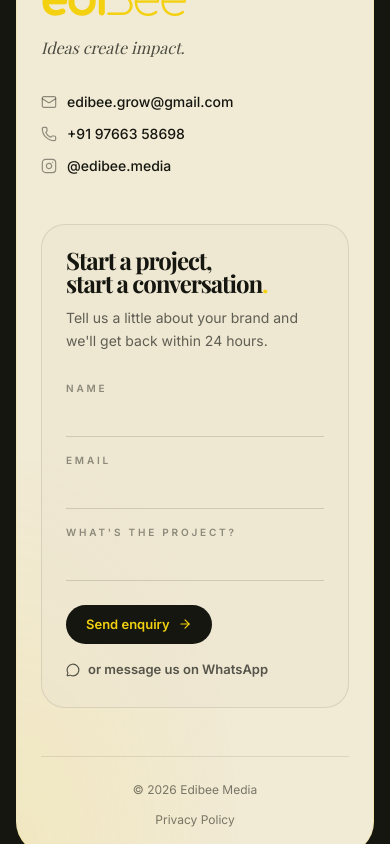
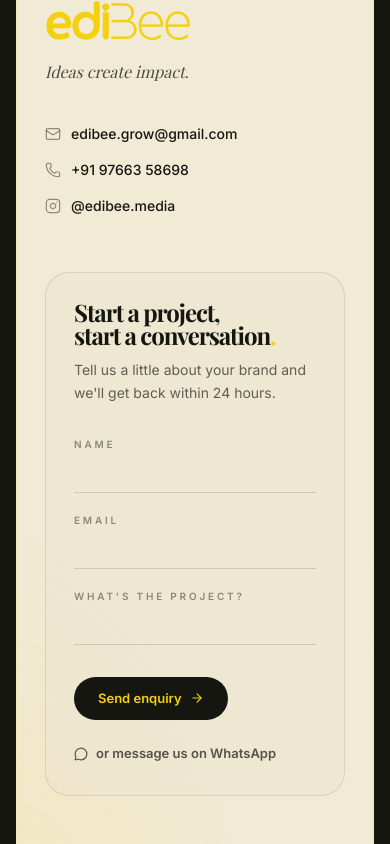
Before and after one commit to shweth5126/edibee, a React (Vite) app in the folder edibee-final-main/frontend/: page / in a window 390 px wide. Shown: the part 6520-7364 px from the top of the page. Built offline with nearby package versions, Linux system fonts and the light colour scheme; no server answers.

Commit message:
Update Footer.tsx

```diff
--- a/edibee-final-main/frontend/src/components/Footer.tsx
+++ b/edibee-final-main/frontend/src/components/Footer.tsx
@@ -13,16 +13,16 @@ const WHATSAPP =
 
 export function Footer() {
   return (
-    <footer id="contact" className="bg-ink px-4 py-10 md:px-6 md:py-14">
+    <footer id="contact" className="bg-ink px-4 py-12 md:px-6 md:py-16">
       <Reveal y={30}>
         <div
-          className="relative mx-auto max-w-[1500px] overflow-hidden rounded-[32px] border border-honey/15 px-6 pt-10 pb-6 md:px-12 md:pt-16 md:pb-10"
+          className="relative mx-auto max-w-[1400px] overflow-hidden rounded-[32px] border border-honey/15 px-7 pt-14 pb-8 md:px-16 md:pt-20 md:pb-12"
           style={{
             background:
               "radial-gradient(120% 80% at 0% 100%, rgba(243,209,17,0.10) 0%, transparent 55%), #f1ead5",
           }}
         >
-          <div className="grid items-center gap-12 md:grid-cols-2 md:gap-16">
+          <div className="grid items-center gap-14 md:grid-cols-2 md:gap-20">
             {/* ── LEFT — wordmark + contact details ─────────────── */}
             <div>
               <span className="text-[10px] font-semibold uppercase tracking-[0.32em] text-ink/50">
@@ -46,7 +46,7 @@ export function Footer() {
                 Ideas create impact.
               </p>
 
-              <div className="mt-8 flex flex-col gap-3 text-sm">
+              <div className="mt-10 flex flex-col gap-4 text-sm">
                 <a
                   href={`mailto:${EMAIL}`}
                   data-testid="footer-email"
@@ -77,7 +77,7 @@ export function Footer() {
             </div>
 
             {/* ── RIGHT — contact form ─────────────────────────── */}
-            <div className="rounded-[24px] border border-ink/10 bg-paper/50 p-6 md:p-8">
+            <div className="rounded-[24px] border border-ink/10 bg-paper/50 p-7 md:p-10">
               <Reveal delay={0.1} y={20}>
                 <h3
                   className="font-display font-extrabold leading-[0.95] tracking-tightest text-ink"
@@ -100,7 +100,7 @@ export function Footer() {
                 target="_blank"
                 rel="noopener noreferrer"
                 data-testid="footer-whatsapp"
-                className="mt-4 inline-flex items-center gap-2 text-[13px] font-semibold text-ink/70 transition-colors duration-300 hover:text-ink"
+                className="mt-6 inline-flex items-center gap-2 text-[13px] font-semibold text-ink/70 transition-colors duration-300 hover:text-ink"
               >
                 <MessageCircle className="h-3.5 w-3.5" strokeWidth={2} />
                 or message us on WhatsApp
@@ -109,7 +109,7 @@ export function Footer() {
           </div>
 
           {/* ── Bottom bar ───────────────────────────────────── */}
-          <div className="mt-12 flex flex-col items-center justify-between gap-3 border-t border-ink/10 pt-6 text-[12px] text-ink/55 sm:flex-row md:mt-14">
+          <div className="mt-16 flex flex-col items-center justify-between gap-3 border-t border-ink/10 pt-8 text-[12px] text-ink/55 sm:flex-row md:mt-20">
             <span>© {new Date().getFullYear()} Edibee Media</span>
             <a
               href="/privacy.html"
@@ -186,7 +186,7 @@ function ContactForm() {
     <form
       onSubmit={handleSubmit}
       data-testid="footer-contact-form"
-      className="mt-7 space-y-4"
+      className="mt-8 space-y-5"
     >
       <Field label="Name" testId="footer-name" value={name} onChange={setName} type="text" />
       <Field
@@ -221,7 +221,7 @@ function ContactForm() {
         type="submit"
         disabled={state === "sending"}
         data-testid="footer-submit"
-        className="group mt-2 inline-flex items-center gap-2 rounded-full bg-ink px-5 py-2.5 text-[13px] font-semibold text-honey transition-all duration-300 hover:bg-honey hover:text-ink disabled:opacity-60"
+        className="group mt-3 inline-flex items-center gap-2 rounded-full bg-ink px-6 py-3 text-[13px] font-semibold text-honey transition-all duration-300 hover:bg-honey hover:text-ink disabled:opacity-60"
       >
         {label}
         <ArrowRight className="h-3.5 w-3.5 transition-transform duration-300 group-hover:translate-x-0.5" />
```
